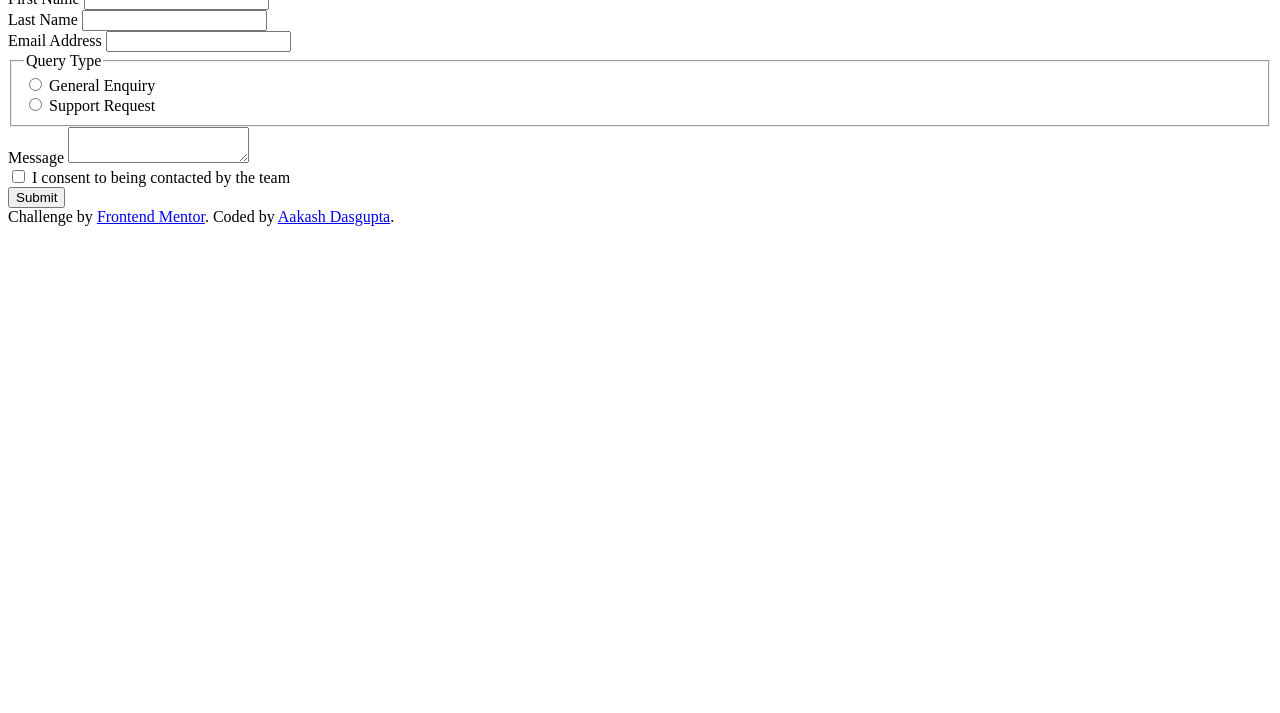
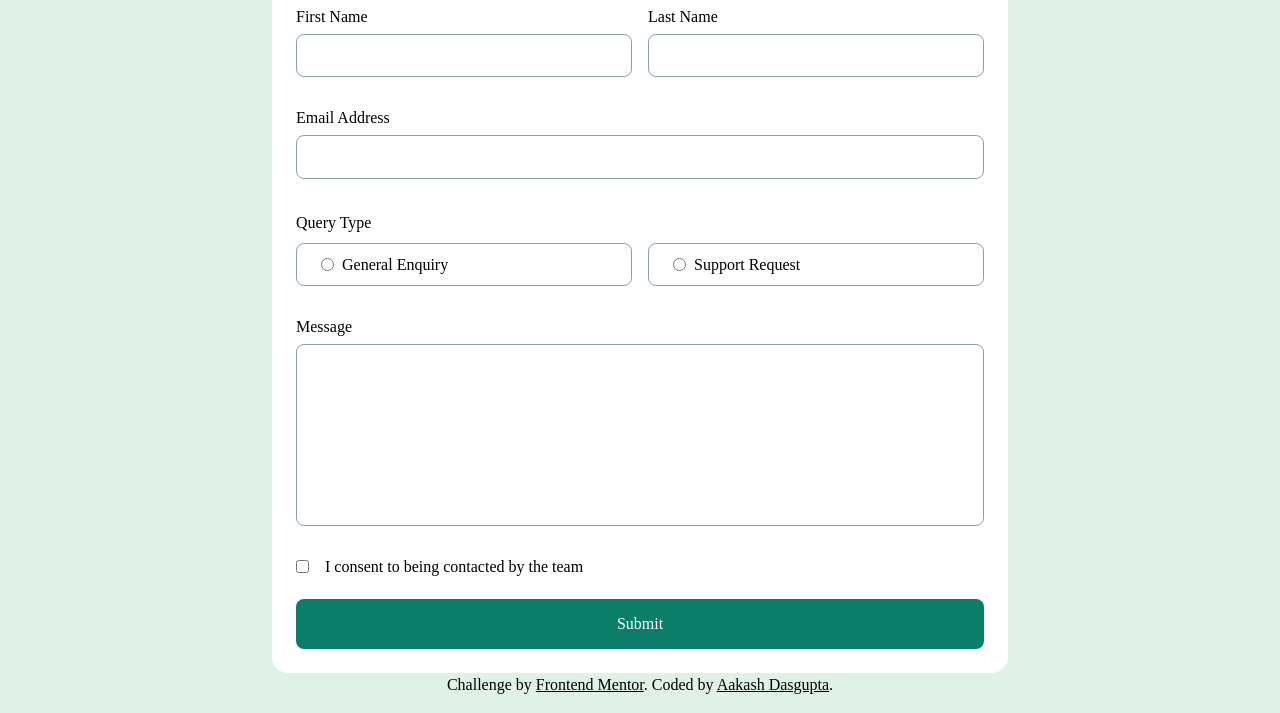
Before and after one commit to a-d14/contact-form-frontend-mentor, a plain HTML site: page index.html in a window 1280 px wide. Shown: the part 91-804 px from the top of the page. Drawn offline with Linux system fonts and the light colour scheme.

Commit message:
(feat): completed form layout styling

```diff
--- /dev/null
+++ b/index.css
@@ -0,0 +1 @@
+input:invalid{border:1px solid red}
--- a/index.html
+++ b/index.html
@@ -3,54 +3,68 @@
 <head>
   <meta charset="UTF-8">
   <meta name="viewport" content="width=device-width, initial-scale=1.0">
+  <link rel="stylesheet" href="main.css" />
   <title>Contact form</title>
 </head>
 <body>
   <main>
-    <form novalidate>
+    <form class="form" method="post" action="/" novalidate>
       <h1>Contact Us</h1>
-      <div>
-        <div>
+
+      <div class="form__row">
+        <div class="form__control">
           <label for="first_name">First Name</label>
           <input id="first_name" type="text" name="first_name" aria-describedby="first_name_error_message" aria-invalid="false" required autocomplete="given-name">
           <span id="first_name_error_message" aria-live="polite"></span>
         </div>
-        <div>
+
+        <div class="form__control">
           <label for="last_name">Last Name</label>
           <input id="last_name" type="text" name="last_name" aria-describedby="last_name_error_message" aria-invalid="false" required autocomplete="family-name">
           <span id="last_name_error_message" aria-live="polite"></span>
         </div>
       </div>
-      <div>
+
+      <div class="form__row">
+        <div class="form__control">
           <label for="email">Email Address</label>
           <input id="email" type="email" name="email" aria-describedby="email_error_message" aria-invalid="false" required autocomplete="email">
           <span id="email_error_message" aria-live="polite"></span>
         </div>
-      <fieldset aria-describedby="query_type_error_message" aria-invalid="false">
+      </div>
+
+      <fieldset class="form__fieldset" aria-describedby="query_type_error_message" aria-invalid="false">
         <legend>Query Type</legend>
-        <div>
-          <div>
+        <div class="form__row">
+          <div class="form__control-radio">
             <input id="general_enquiry" type="radio" name="query_type" required>
             <label for="general_enquiry">General Enquiry</label>
           </div>
-          <div>
+          <div class="form__control-radio">
             <input id="support_request" type="radio" name="query_type">
             <label for="support_request">Support Request</label>
           </div>
         </div>
         <span id="query_type_error_message" aria-live="polite"></span>
       </fieldset>
-      <div>
+
+      <div class="form__row">
+        <div class="form__control">
           <label for="message">Message</label>
-        <textarea id="message" name="message" aria-describedby="message_error_message" aria-invalid="false" required></textarea>
+          <textarea rows="10" id="message" name="message" aria-describedby="message_error_message" aria-invalid="false" required></textarea>
           <span id="message_error_message" aria-live="polite"></span>
         </div>
-      <div>
+      </div>
+
+      <div class="form__row">
+        <div class="form__control-checkbox">
           <input id="consent" name="consent" type="checkbox" aria-describedby="consent_error_message" aria-invalid="false" required>
           <label for="consent">I consent to being contacted by the team</label>
           <span id="consent_error_message" aria-live="polite"></span>
         </div>
-      <button type="submit">Submit</button>
+      </div>
+
+      <button type="submit" class="form__btn-submit">Submit</button>
     </form>
   </main>
 
--- /dev/null
+++ b/scss/abstracts/_functions.scss
@@ -0,0 +1,5 @@
+@use "sass:math";
+
+@function rem($px) {
+    @return math.div($px, 16) + rem;
+}
--- /dev/null
+++ b/scss/abstracts/_index.scss
@@ -0,0 +1,3 @@
+@forward 'mixins';
+@forward 'functions';
+@forward 'variables';
--- /dev/null
+++ b/scss/abstracts/_mixins.scss
@@ -0,0 +1,7 @@
+@mixin add-flex($flex-direction: row, $justify-content: flex-start, $align-items: stretch, $gap: 0) {
+    display: flex;
+    flex-direction: $flex-direction;
+    justify-content: $justify-content;
+    align-items: $align-items;
+    gap: $gap;
+}
--- /dev/null
+++ b/scss/abstracts/_variables.scss
@@ -0,0 +1,4 @@
+$grey-500: #86A2A5;
+
+$green-600: #0C7D69;
+$green-900: #2A4144;
--- /dev/null
+++ b/scss/base/_base.scss
@@ -0,0 +1,12 @@
+@use '../abstracts/' as a;
+
+body {
+    @include a.add-flex(column, center, center);
+    background-color: #E0F1E8;
+    padding: a.rem(16);
+}
+
+main {
+    @include a.add-flex(column, center, center);
+    width: 100%;
+}
--- /dev/null
+++ b/scss/base/_index.scss
@@ -0,0 +1,2 @@
+@forward 'base';
+@forward 'reset';
--- /dev/null
+++ b/scss/base/_reset.scss
@@ -0,0 +1,62 @@
+*,
+*::before,
+*::after {
+    margin: 0;
+    padding: 0;
+    border: 0;
+    box-sizing: border-box;
+}
+
+html {
+  -moz-text-size-adjust: none;
+  -webkit-text-size-adjust: none;
+  text-size-adjust: none;
+}
+
+body, h1, h2, h3, h4, p,
+figure, blockquote, dl, dd {
+  margin-block-end: 0;
+}
+
+ul {
+  list-style: none;
+}
+
+body {
+  min-height: 100vh;
+  line-height: 1.5;
+}
+
+h1, h2, h3, h4,
+button, input, label {
+  line-height: 1.1;
+}
+
+h1, h2,
+h3, h4 {
+  text-wrap: balance;
+}
+
+a {
+    color: currentColor;
+}
+
+img,
+picture {
+  max-width: 100%;
+  display: block;
+}
+
+input, button,
+textarea, select {
+  font-family: inherit;
+  font-size: inherit;
+}
+
+textarea:not([rows]) {
+  min-height: 10em;
+}
+
+:target {
+  scroll-margin-block: 5ex;
+}
--- /dev/null
+++ b/scss/components/_form.scss
@@ -0,0 +1,74 @@
+@use '../abstracts/' as a;
+
+.form {
+    width: 100%;
+    max-width: a.rem(736);
+    background-color: white;
+    padding: a.rem(24);
+    border-radius: a.rem(16);
+
+    @include a.add-flex(column, $gap: a.rem(24));
+
+    &__row {
+        @include a.add-flex(column, $gap: a.rem(24));
+
+        @media all and (min-width: 768px) {
+            flex-direction: row;
+            gap: a.rem(16);
+        }
+
+    }
+
+    &__fieldset {
+        @include a.add-flex(column, $gap: a.rem(16));
+
+        legend {
+            margin-bottom: a.rem(8);
+        }
+
+        margin-bottom: a.rem(-8);
+    }
+
+    &__control {
+        flex: 1 1 50%;
+        @include a.add-flex(column, $gap: a.rem(8));
+
+        input {
+            padding: a.rem(12);
+        }
+
+        input, textarea {
+            border: 1px solid a.$grey-500;
+            border-radius: a.rem(8);
+        }
+
+        textarea {
+            resize: none;
+        }
+
+        &-radio {
+            flex: 1 1 50%;
+            @include a.add-flex(row, $gap: a.rem(8));
+            padding: a.rem(12) a.rem(24);
+            border: 1px solid a.$grey-500;
+            border-radius: a.rem(8);
+        }
+
+        &-checkbox {
+            @include a.add-flex(row, $align-items: center, $gap: a.rem(16));
+        }
+    }
+
+    &__btn-submit {
+        padding: a.rem(16) a.rem(40);
+        border-radius: a.rem(8);
+        background-color: a.$green-600;
+        color: white;
+
+        &:hover {
+            background-color: a.$green-900;
+            cursor: pointer;
+        }
+    }
+
+}
--- /dev/null
+++ b/scss/components/_index.scss
@@ -0,0 +1 @@
+@forward 'form';
--- /dev/null
+++ b/scss/main.scss
@@ -0,0 +1,3 @@
+@forward 'abstracts';
+@forward 'base';
+@forward 'components';
```
Also changed, not shown: main.css (added), scss/components/_form-controls.scss (added). Lines whose indentation alone changed are shown as unchanged.
